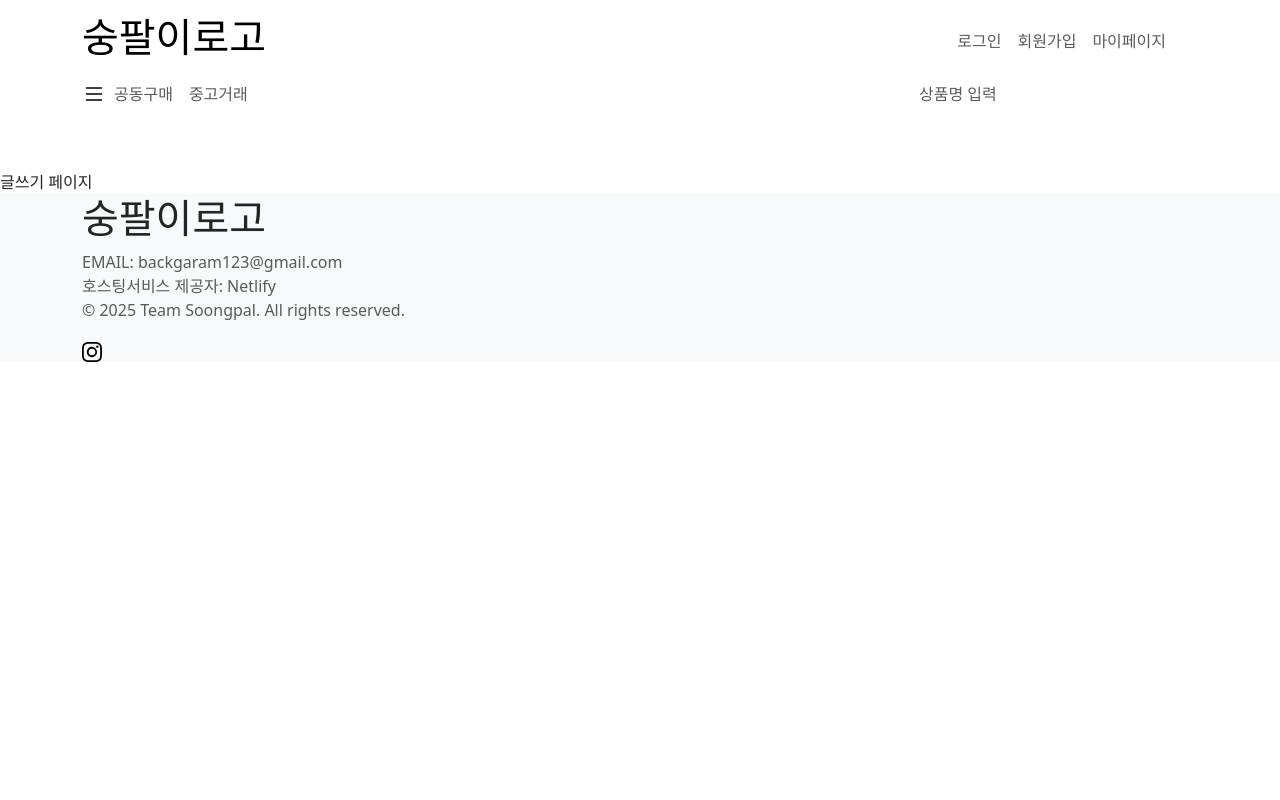
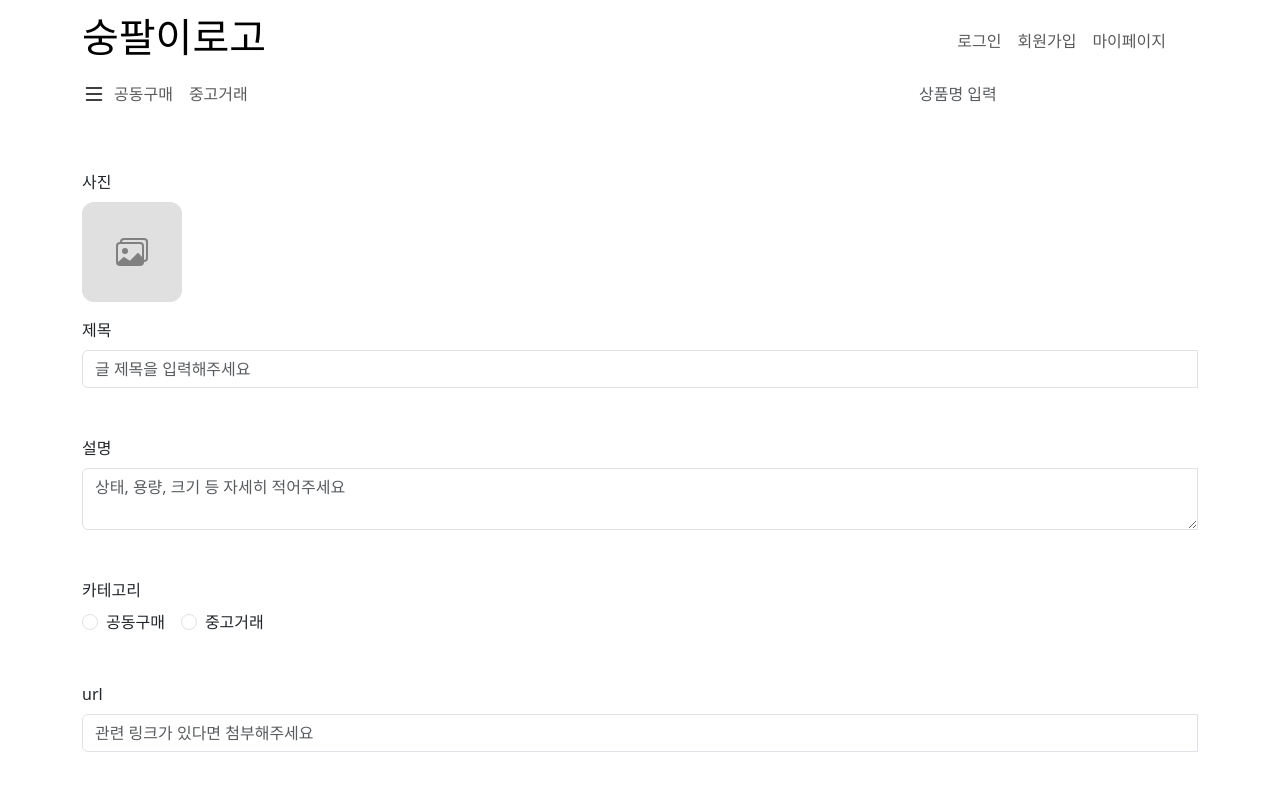
Before and after one commit to soongpal/frontend, a React (Vite) app: page /post/newpost in a window 1280 px wide. Shown: the top 800 px of the page. Built offline with nearby package versions, Linux system fonts and the light colour scheme.

Commit message:
feat: 글쓰기페이지 ui

```diff
--- a/src/components/common/Input.tsx
+++ b/src/components/common/Input.tsx
@@ -12,6 +12,7 @@ interface InputFieldProps {
     help?: string;
     buttonText?: string;
     // onButtonClick: () => void;
+    as?:React.ElementType
 }
 
 const Input: React.FC<InputFieldProps> = ({
@@ -25,9 +26,11 @@ const Input: React.FC<InputFieldProps> = ({
     help,
     buttonText,
     // onButtonClick
+    as,
+
 }) => {
 
-     const hasButton = buttonText;
+    const hasButton = buttonText;
 
     return(
         <Form.Group className="mb-5">
@@ -40,9 +43,10 @@ const Input: React.FC<InputFieldProps> = ({
                     // onChange={onChange}
                     placeholder={placeholder}
                     isInvalid={false} //{!!error}
+                    as={as}
                 />
 
-               {hasButton && (
+               {hasButton && ( //input옆에 붙은 버튼(ex 중복확인)
                 <Button variant="outline-secondary">
                     {buttonText}
                 </Button>
@@ -51,7 +55,7 @@ const Input: React.FC<InputFieldProps> = ({
                 <Form.Control.Feedback type="invalid">{error}</Form.Control.Feedback>
             </InputGroup>
 
-            <Form.Text muted>
+            <Form.Text muted> {/*아래쪽에 있는 조건 문구 */}
                {help}
             </Form.Text>
         </Form.Group>
--- /dev/null
+++ b/src/components/post/MultiImageUploader.tsx
@@ -0,0 +1,82 @@
+import React, { useState } from 'react';
+import { Images, XCircleFill } from 'react-bootstrap-icons';
+import "../../styles/MultiImageUploader.css"
+
+const ImageUploader: React.FC = () => {
+    const [postImg, setPostImg] = useState<File[]>([]); //db업로드용
+    const [previewImg, setPreviewImg] = useState<string[]>([]); //미리보기용
+     //이미지 업로드
+    function uploadFile(e: React.ChangeEvent<HTMLInputElement>) {
+        const allowedExtensions = ['jpg', 'jpeg', 'png'];//허용  파일확장자
+
+        const files = Array.from(e.target.files || []);
+
+        //파일 확장자 검사
+        const validFiles = files.filter(file => {
+        const ext = file.name.split('.').pop()?.toLowerCase();
+        return ext && allowedExtensions.includes(ext);
+        });
+
+        if (validFiles.length === 0) {
+        alert('jpg, jpeg, png 형식의 이미지 파일만 업로드할 수 있습니다.');
+        return;
+        }
+
+        //db업로드용 배열
+        setPostImg(validFiles);
+
+        //파일 읽기
+        const fileUrlPromises = validFiles.map(file => {
+        return new Promise<string>((resolve, reject) => {
+            const reader = new FileReader();
+            reader.onload = () => {
+            resolve(reader.result as string);
+            };
+            reader.onerror = reject;
+            reader.readAsDataURL(file);
+        });
+        });
+        //모든 파일 읽기 성공 후 미리보기 배열 설정
+        Promise.all(fileUrlPromises)
+        .then(results => {
+            setPreviewImg(results);
+        })
+        .catch(err => {
+            console.error('이미지 읽기 실패:', err);
+        });
+    }
+
+    const deleteImage = (index: number)=>{
+        setPreviewImg(prev => prev.filter((_, i) => i !== index));
+        setPostImg(prev => prev.filter((_, i) => i !== index));
+    }
+
+  return (
+    <div className='mb-3 d-flex align-items-center'>
+        {/* 업로드 영역 */}
+        <label className='image-upload-area'>
+            <div></div>
+            <Images color='grey' size={32}></Images>
+            <input
+                type="file"
+                multiple
+                accept=".jpg,.jpeg,.png"
+                onChange={uploadFile}
+                className='input'
+            />
+        </label>
+
+        {/* 이미지 프리뷰 영역 */}
+        <div className='d-flex gap-3'>
+            {previewImg.map((url, idx) => (
+                <div key={idx}>
+                    <button onClick={()=>deleteImage(idx)} className='img-delete-button'><XCircleFill></XCircleFill></button>
+                    <img key={idx} src={url} alt={`preview-${idx}`} className='preview-img' />
+                </div>
+            ))}
+        </div>
+    </div>
+  );
+}
+
+export default ImageUploader;
--- a/src/pages/post/NewPostPage.tsx
+++ b/src/pages/post/NewPostPage.tsx
@@ -1,10 +1,79 @@
 //글쓰기 페이지
+//제목, 글 내용, 가격, 거래 장소, 카테고리, url
 
 import type React from "react";
+import { Button, Container,Form } from "react-bootstrap";
+import Input from "../../components/common/Input";
+import MultiImageUploader from "../../components/post/MultiImageUploader";
 
 const NewPostPage: React.FC = () =>{
     return(
-        <div>글쓰기 페이지</div>
+        <Container>
+            <Form>
+                <div className="mb-2">사진</div>
+                <MultiImageUploader></MultiImageUploader>
+
+                <Input
+                    label="제목"
+                    name="title"
+                    placeholder="글 제목을 입력해주세요"
+                    // value={form.username}
+                    // onChange={handleChange}
+                    error="제목 입력 오류"
+                >
+                </Input>
+                <Input
+                    label="설명"
+                    name="content"
+                    placeholder="상태, 용량, 크기 등 자세히 적어주세요"
+                    // value={form.username}
+                    // onChange={handleChange}
+                    error="내용 입력 오류"
+                    as="textarea"
+                >
+                </Input>
+                <div className="mb-2">카테고리</div>
+                <Form.Group className="d-flex gap-3">
+                    <Form.Check
+                        type="radio"
+                        label="공동구매"
+                        name="category"
+                        value="GROUP"
+                        className="mb-5"
+                    ></Form.Check>
+
+                    <Form.Check
+                        type="radio"
+                        label="중고거래"
+                        name="category"
+                        value="USED"
+                        className="mb-5"
+                    ></Form.Check>
+                </Form.Group>
+                <Input
+                    label="url"
+                    name="url"
+                    placeholder="관련 링크가 있다면 첨부해주세요"
+                    // value={form.username}
+                    // onChange={handleChange}
+                    error="제목 입력 오류"
+                >
+                </Input>
+                <Input
+                    label="거래 장소"
+                    name="location"
+                    placeholder="희망 거래 장소를 입력해주세요"
+                    // value={form.username}
+                    // onChange={handleChange}
+                    error="제목 입력 오류"
+                >
+                </Input>
+
+                 <div className="d-flex justify-content-end">
+                    <Button type="submit"  variant="dark" className="mb-5">업로드</Button>
+                </div>
+            </Form>
+        </Container>
     )
 }
 
--- /dev/null
+++ b/src/styles/MultiImageUploader.css
@@ -0,0 +1,27 @@
+.input{
+    display: none;
+}
+
+.image-upload-area{
+    display: inline-flex;
+          align-items: center;
+          justify-content: center;
+          width: 100px;
+          height: 100px;
+          background-color: #e0e0e0;
+          border-radius: 12px ;
+          cursor: pointer;
+}
+
+.img-delete-button{
+    position: absolute;
+    background-color: transparent;
+    justify-content: end;
+}
+
+.preview-img{
+    width: 100px;
+    height: 100px;
+    object-fit: cover;
+
+}
```
Also changed, not shown: src/components/post/Post.tsx (deleted, +0 -20 lines).
